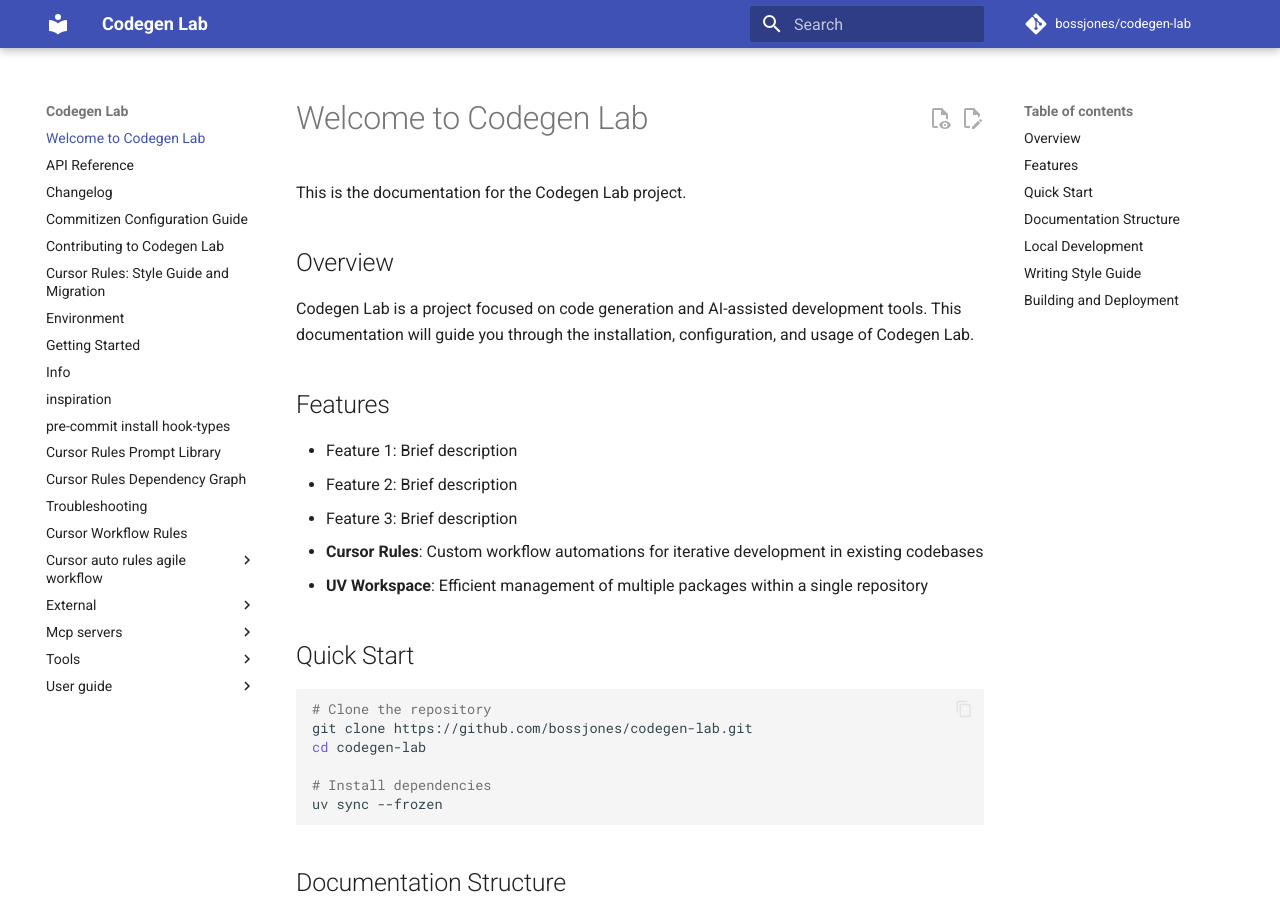
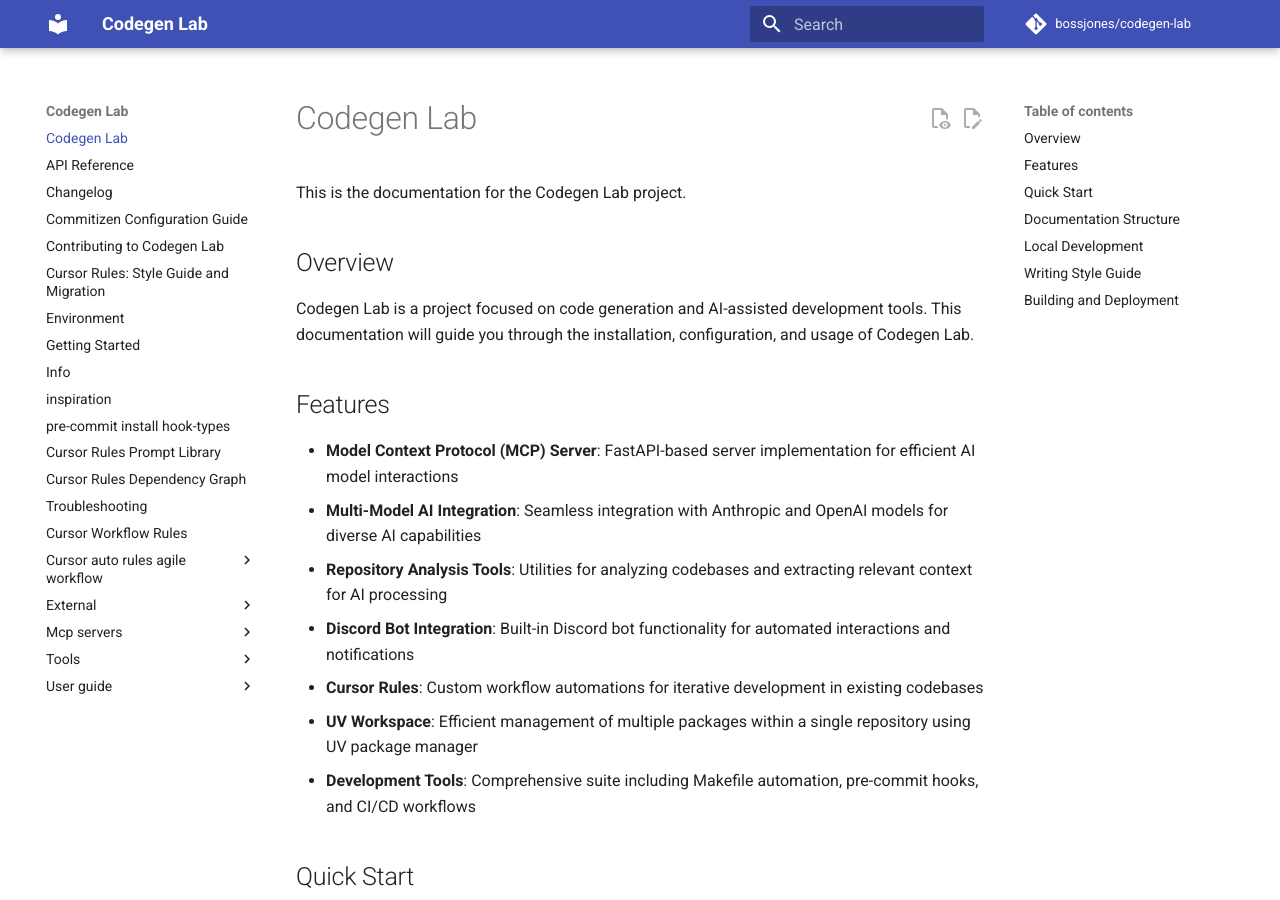
Before and after one commit to bossjones/codegen-lab, an MkDocs documentation site: the page built from docs/README.md, in a window 1280 px wide and 900 px high. Built offline with MkDocs 1.6.1 and Material for MkDocs 9.7.7, drawn with Linux system fonts in a browser that asks for light colours; comment, search, counter and statistics services are not loaded.

Commit message:
docs: Revise README and MinIO documentation for clarity and detail
- Updated README.md to enhance feature descriptions, including new integrations and tools.
- Changed project name in minio.md and added the GitHub URL for better reference.

```diff
--- a/docs/README.md
+++ b/docs/README.md
@@ -1,4 +1,4 @@
-# Welcome to Codegen Lab
+# Codegen Lab
 
 This is the documentation for the Codegen Lab project.
 
@@ -8,11 +8,13 @@
 
 ## Features
 
-- Feature 1: Brief description
-- Feature 2: Brief description
-- Feature 3: Brief description
+- **Model Context Protocol (MCP) Server**: FastAPI-based server implementation for efficient AI model interactions
+- **Multi-Model AI Integration**: Seamless integration with Anthropic and OpenAI models for diverse AI capabilities
+- **Repository Analysis Tools**: Utilities for analyzing codebases and extracting relevant context for AI processing
+- **Discord Bot Integration**: Built-in Discord bot functionality for automated interactions and notifications
 - **Cursor Rules**: Custom workflow automations for iterative development in existing codebases
-- **UV Workspace**: Efficient management of multiple packages within a single repository
+- **UV Workspace**: Efficient management of multiple packages within a single repository using UV package manager
+- **Development Tools**: Comprehensive suite including Makefile automation, pre-commit hooks, and CI/CD workflows
 
 ## Quick Start
 
```
Also changed, not shown: docs/external/software_development/might_be_interesting/minio.md (+2 -2 lines).
